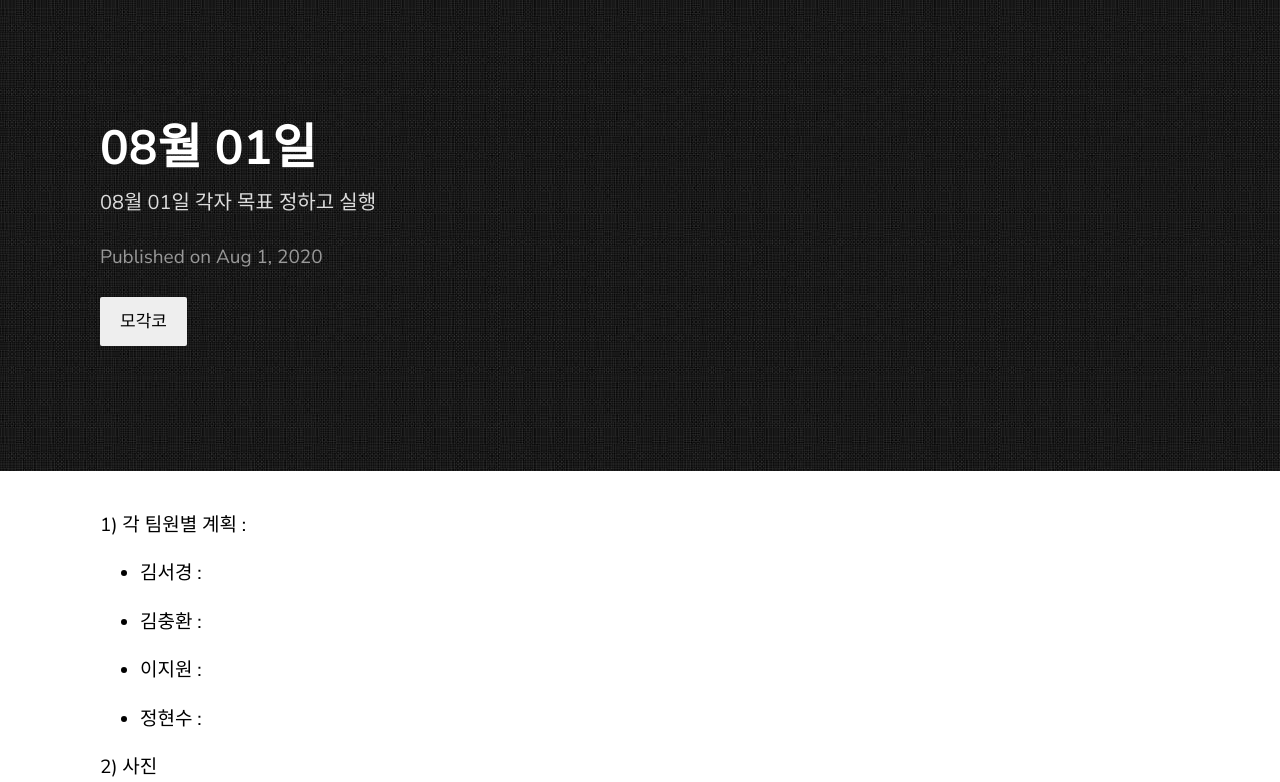
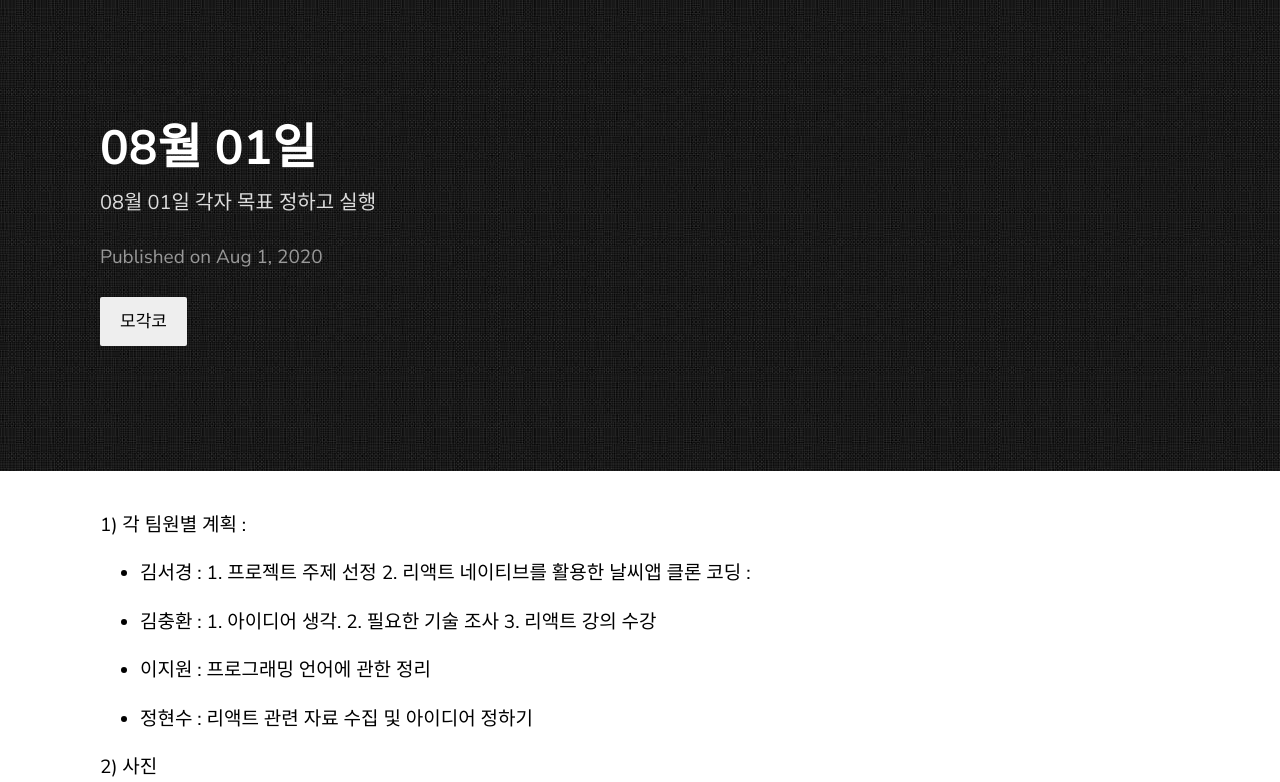
Before and after one commit to CH0213/CH0213.github.io, a Jekyll site: the page built from _posts/2020-08-01-08월 01일.markdown, in a window 1280 px wide. Shown: the top 782 px of the page. Built offline with Jekyll 4.4.1, drawn with Linux system fonts in a browser that asks for light colours; some of the changed text lies outside the part shown; grey boxes are pictures that could not be loaded.

Commit message:
마지막

```diff
--- a/_posts/2020-08-01-08월 01일.markdown
+++ b/_posts/2020-08-01-08월 01일.markdown
@@ -8,28 +8,28 @@ categories: 모각코
 
 1) 각 팀원별 계획 :
 
-- 김서경 :
+- 김서경 : 1. 프로젝트 주제 선정 2. 리액트 네이티브를 활용한 날씨앱 클론 코딩 :
 
-- 김충환 :
+- 김충환 : 1. 아이디어 생각. 2. 필요한 기술 조사 3. 리액트 강의 수강
 
-- 이지원 :
+- 이지원 : 프로그래밍 언어에 관한 정리
 
-- 정현수 :
+- 정현수 : 리액트 관련 자료 수집 및 아이디어 정하기
 
 
 2) 사진
 
-
+![image](https://user-images.githubusercontent.com/49121847/89730709-3a788c00-da7c-11ea-8875-351d1f1b49af.png)
 
 
 3) 결과(완료한 후 작성) :
 
 \[완료\] - 각 블로그에서 확인 가능.
 
-- 김충환 :
+- 김충환 : https://ch0213.tistory.com/12?category=0
 
-- 이지원 :
+- 이지원 : https://thinkanddoit97.tistory.com/32?category=1137748
 
-- 정현수 :
+- 정현수 : https://junghyeonsu.tistory.com/51?category=795214
 
-- 김서경 :
+- 김서경 : https://jerryk026.tistory.com/47?category=911243
```
Also changed, not shown: _posts/2020-08-08-08월 08일.markdown (added, +36 -0 lines).
